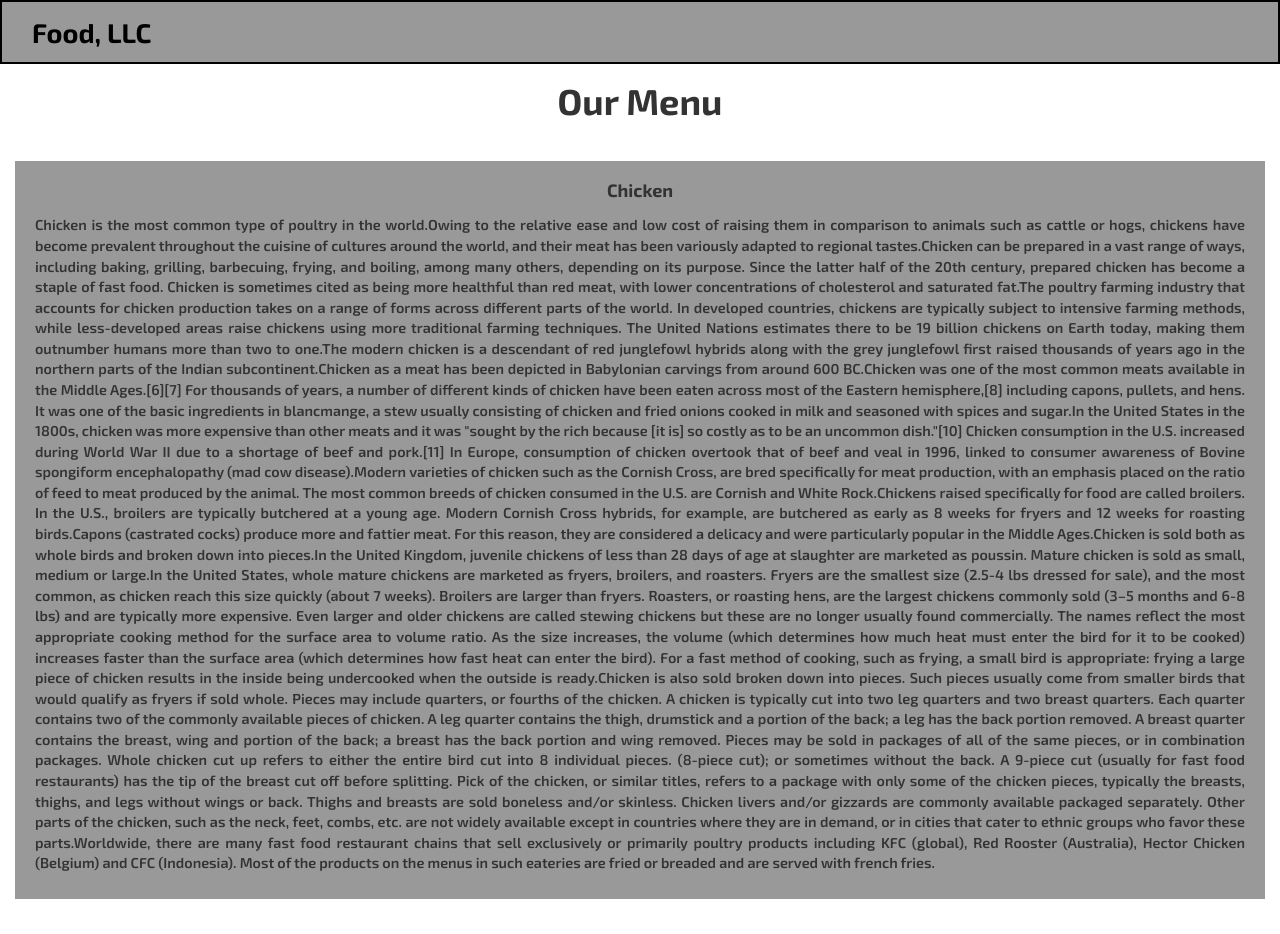
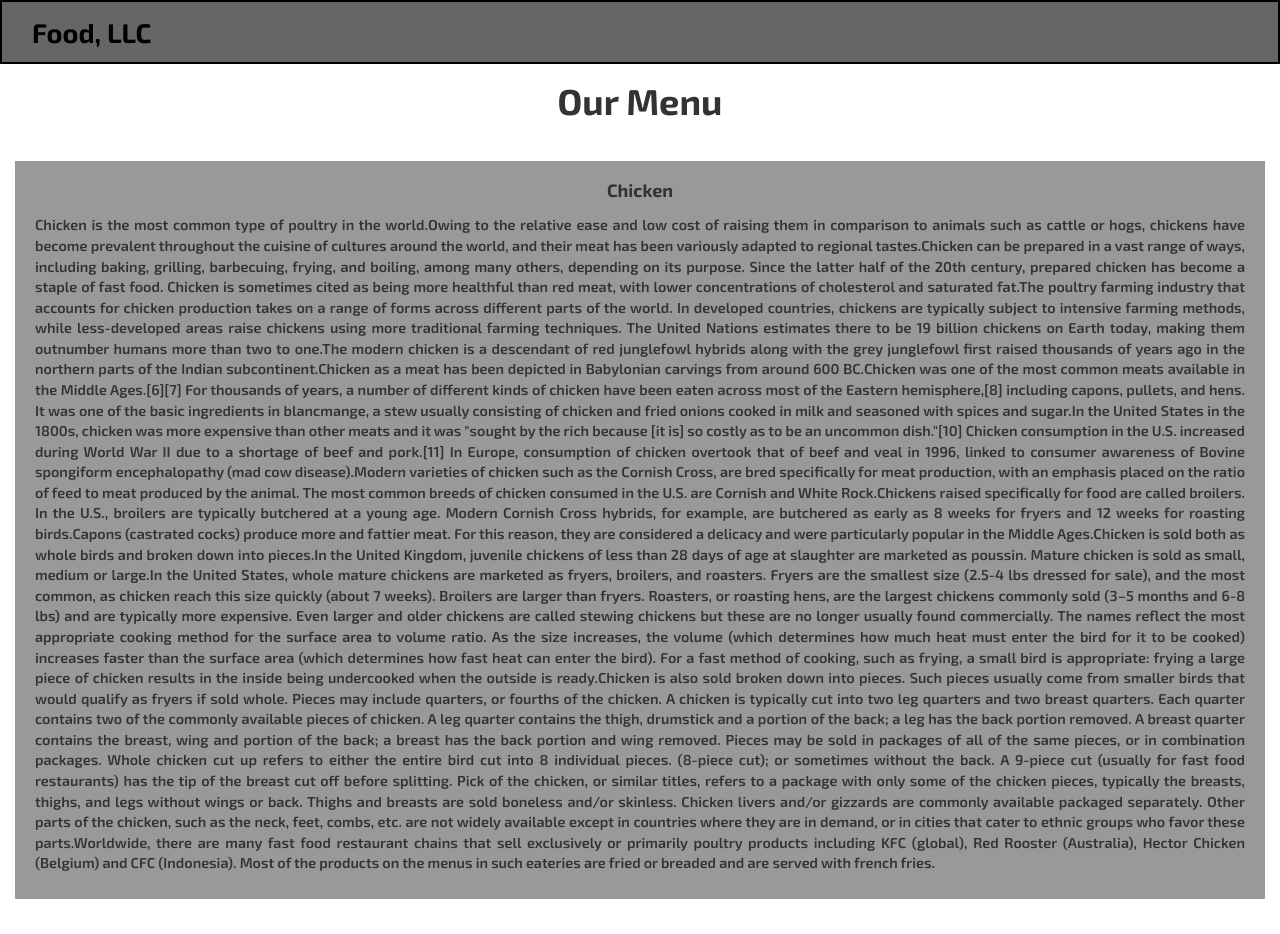
Before and after one commit to rajsagar218/module3-solution, a plain HTML site: page index.html in a window 1280 px wide. Drawn offline with Linux system fonts and the light colour scheme; a script that the page names is missing.

Commit message:
Update styles.css

```diff
--- a/css/styles.css
+++ b/css/styles.css
@@ -6,7 +6,7 @@ body{
   border: 2px solid #000 !important;
 }
 #header-nav{
-  background-color:#999999;
+  background-color:#666666;
   border:2px solid #000;
   border-radius: 0;
 }
```
